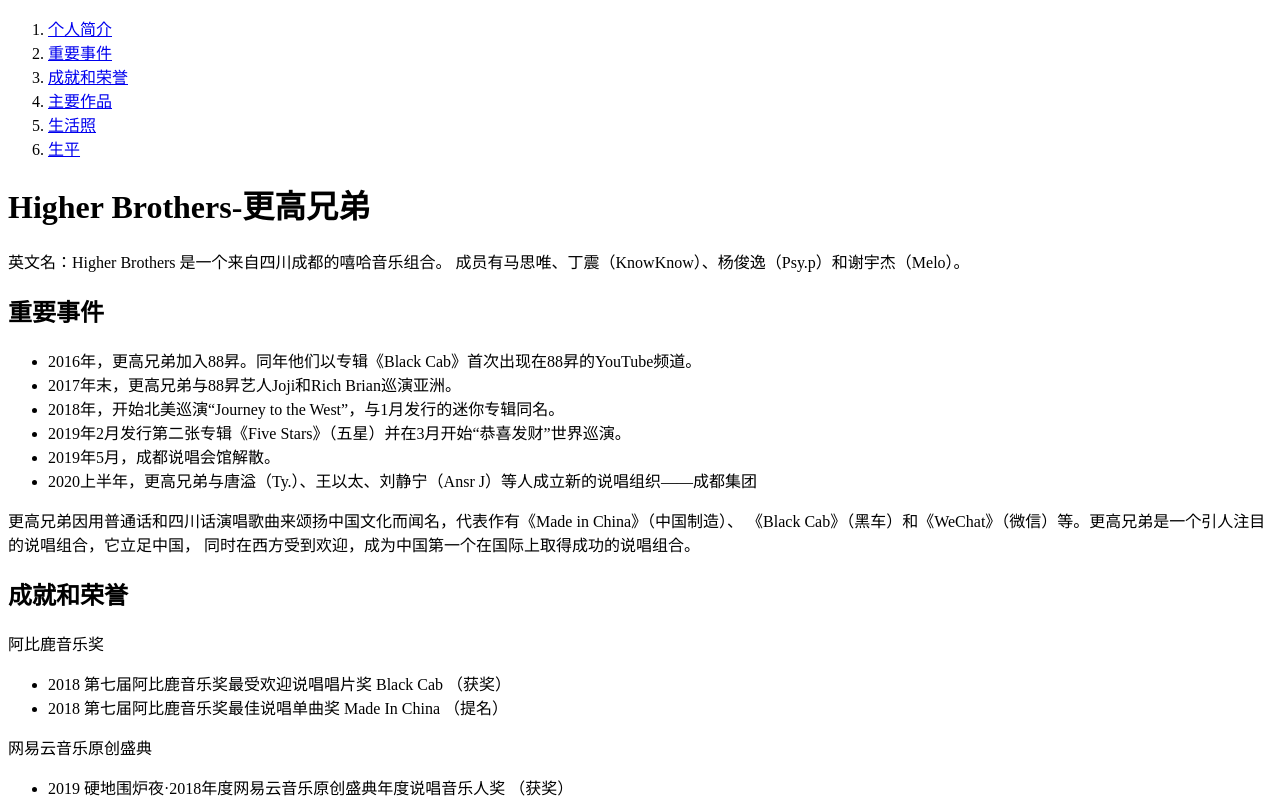
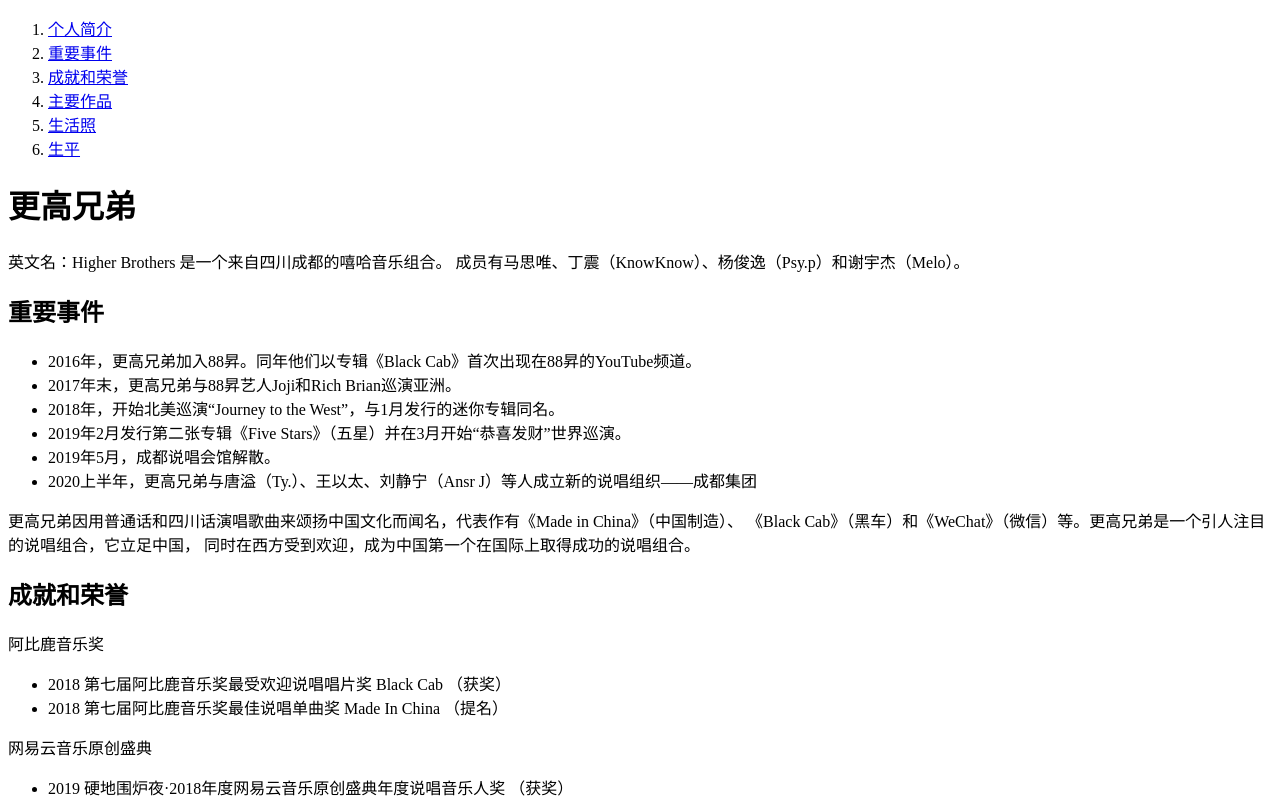
Before and after one commit to cookie-xq/Higher-Brothers, a plain HTML site: page index.html in a window 1280 px wide. Shown: the top 802 px of the page. Drawn offline with Linux system fonts and the light colour scheme.

Commit message:
更新index.html

```diff
--- a/index.html
+++ b/index.html
@@ -25,7 +25,7 @@
             <li><a href="#life">生平</a></li>
         </ol>
     </nav>
-    <h1 id="hb">Higher Brothers-更高兄弟</h1>
+    <h1 id="hb">更高兄弟</h1>
     <p>
         英文名：Higher Brothers
         是一个来自四川成都的嘻哈音乐组合。
```
